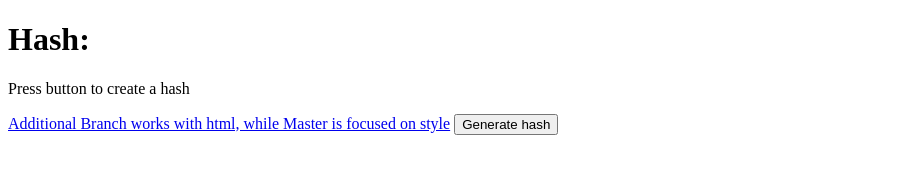
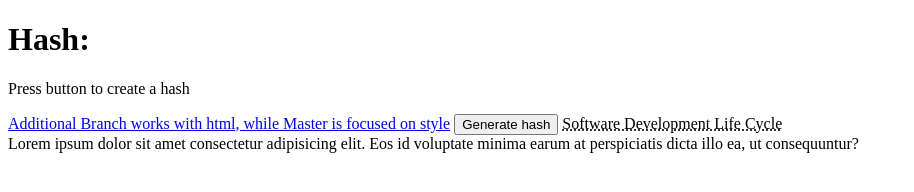
Before and after one commit to asilbek0704/branchTesting, a plain HTML site: page index.html in a window 1280 px wide. Shown: the whole page, without its empty margins (0-914 px from the left). Drawn offline with Linux system fonts and the light colour scheme.

Commit message:
html is modified

```diff
--- a/index.html
+++ b/index.html
@@ -1,11 +1,13 @@
 <!DOCTYPE html>
 <html lang="en">
+
 <head>
   <meta charset="UTF-8">
   <meta name="viewport" content="width=device-width, initial-scale=1.0">
   <title>Main</title>
   <script src="./main.js" defer></script>
 </head>
+
 <body>
   <h1>Hash:</h1>
 
@@ -14,5 +16,10 @@
   <a href="#!">Additional Branch works with html, while Master is focused on style</a>
 
   <button>Generate hash</button>
+
+  <abbr title="SDLC">Software Development Life Cycle</abbr>
+  <article>Lorem ipsum dolor sit amet consectetur adipisicing elit. Eos id voluptate minima earum at perspiciatis
+    dicta illo ea, ut consequuntur?</article>
 </body>
+
 </html>
```
